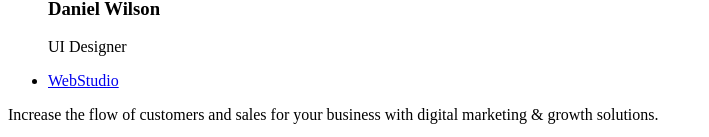
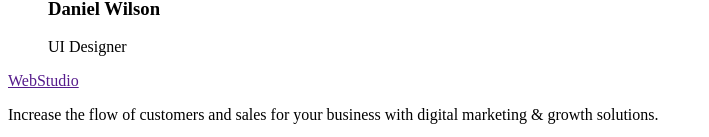
Before and after one commit to Novytska12321/goit-markup-hw-01, a plain HTML site: page index.html in a window 1280 px wide. Shown: the part 2031-2168 px from the top of the page, without its empty margins (0-709 px from the left). Drawn offline with Linux system fonts and the light colour scheme.

Commit message:
Update index.html

```diff
--- a/index.html
+++ b/index.html
@@ -93,11 +93,7 @@
     </main>
     <!-- ======FOOTER====== -->
     <footer>
-        <ul>
-            <li>
-                <a href="./index.html">WebStudio</a>
-            </li>
-        </ul>
+                <a href="">WebStudio</a>
         <p>
             Increase the flow of customers and sales for your business with digital marketing & growth solutions.
         </p>
```
